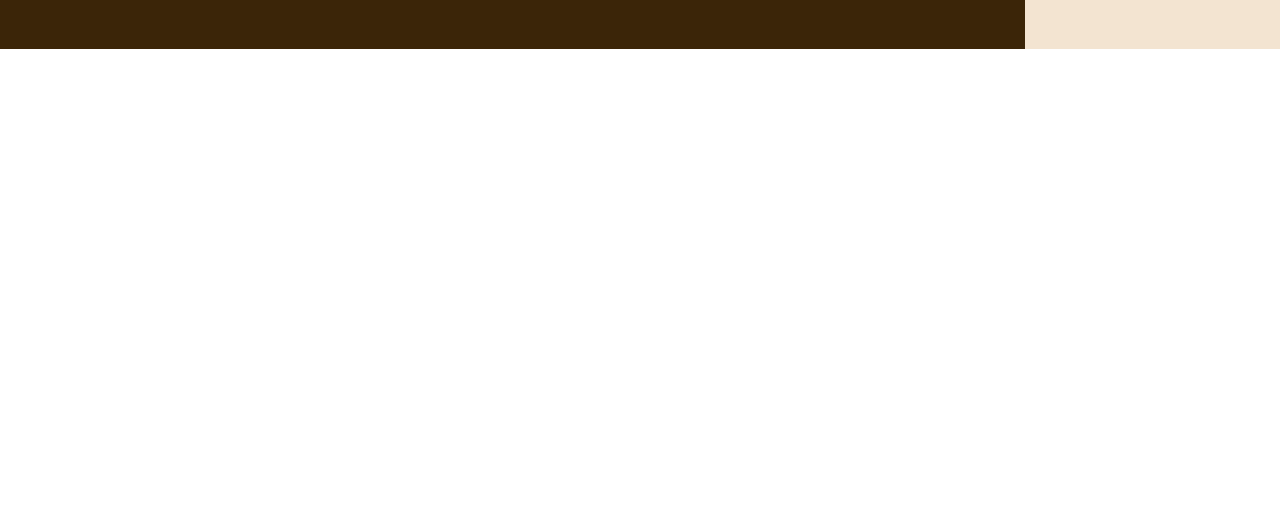
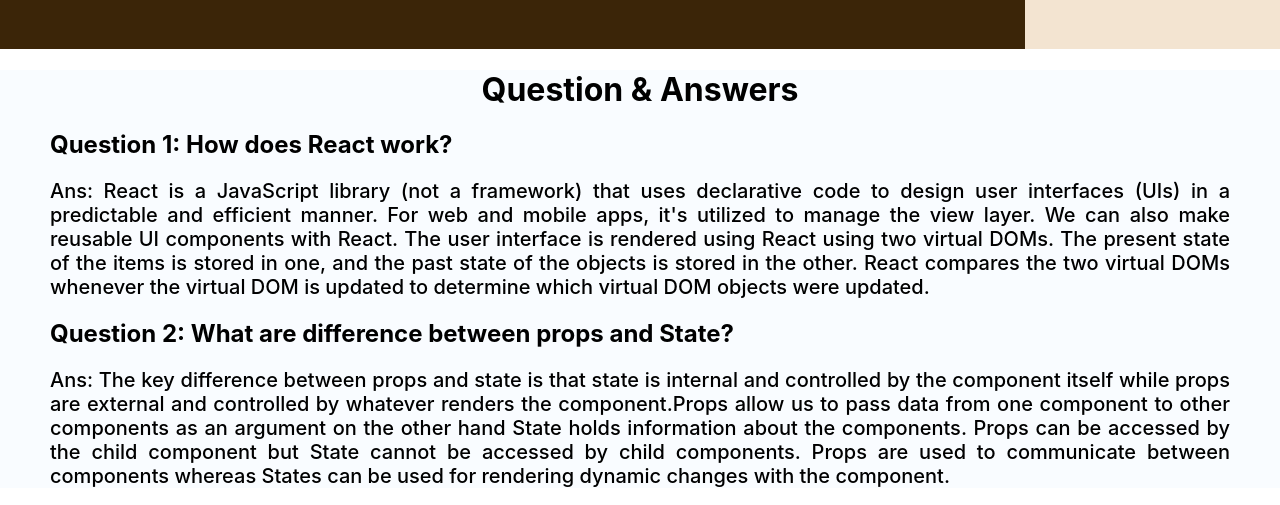
Before and after one commit to almaskhanzz/coffee-shop, a React (Create React App) app: page / in a window 1280 px wide. Shown: the part 1655-2160 px from the top of the page. Before the commit the page ends 1704 px from the top, so only its background shows below. Built offline with nearby package versions, Linux system fonts and the light colour scheme.

Commit message:
question and answers updated

```diff
--- a/src/App.js
+++ b/src/App.js
@@ -1,5 +1,6 @@
 import './App.css';
 import Header from './Components/Header/Header';
+import Question from './Components/Qestion/Question';
 import Shop from './Components/Shop/Shop';
 
 function App() {
@@ -7,6 +8,7 @@
     <div>
       <Header></Header>
       <Shop></Shop>
+      <Question></Question>
     </div>
   );
 }
--- /dev/null
+++ b/src/Components/Qestion/Question.css
@@ -0,0 +1,13 @@
+.question-answer{
+    background-color: rgb(249, 252, 255);
+    padding-left: 50px;
+    padding-right: 50px;
+}
+.question-answer h1{
+    text-align: center;
+}
+.question-answer p{
+    font-size: 20px;
+    font-weight: 500;
+    text-align: justify;
+}
--- /dev/null
+++ b/src/Components/Qestion/Question.js
@@ -0,0 +1,19 @@
+import React from 'react';
+import './Question.css';
+const Question = () => {
+    return (
+        <div className='question-answer'>
+            <h1>Question & Answers</h1>
+            <h2>Question 1: How does React work?</h2>
+            <p>
+                Ans: React is a JavaScript library (not a framework) that uses declarative code to design user interfaces (UIs) in a predictable and efficient manner. For web and mobile apps, it's utilized to manage the view layer. We can also make reusable UI components with React. The user interface is rendered using React using two virtual DOMs. The present state of the items is stored in one, and the past state of the objects is stored in the other. React compares the two virtual DOMs whenever the virtual DOM is updated to determine which virtual DOM objects were updated.
+            </p>
+            <h2>Question 2: What are difference between props and State?</h2>
+            <p>
+                Ans: The key difference between props and state is that state is internal and controlled by the component itself while props are external and controlled by whatever renders the component.Props allow us to pass data from one component to other components as an argument on the other hand State holds information about the components. Props can be accessed by the child component but State cannot be accessed by child components. Props are used to communicate between components whereas States can be used for rendering dynamic changes with the component.
+            </p>
+        </div>
+    );
+};
+
+export default Question;
```
Also changed, not shown: src/Components/Cart/Cart.js (+1 -8 lines), 1 other file (tests, documents, lock files or other folders).
